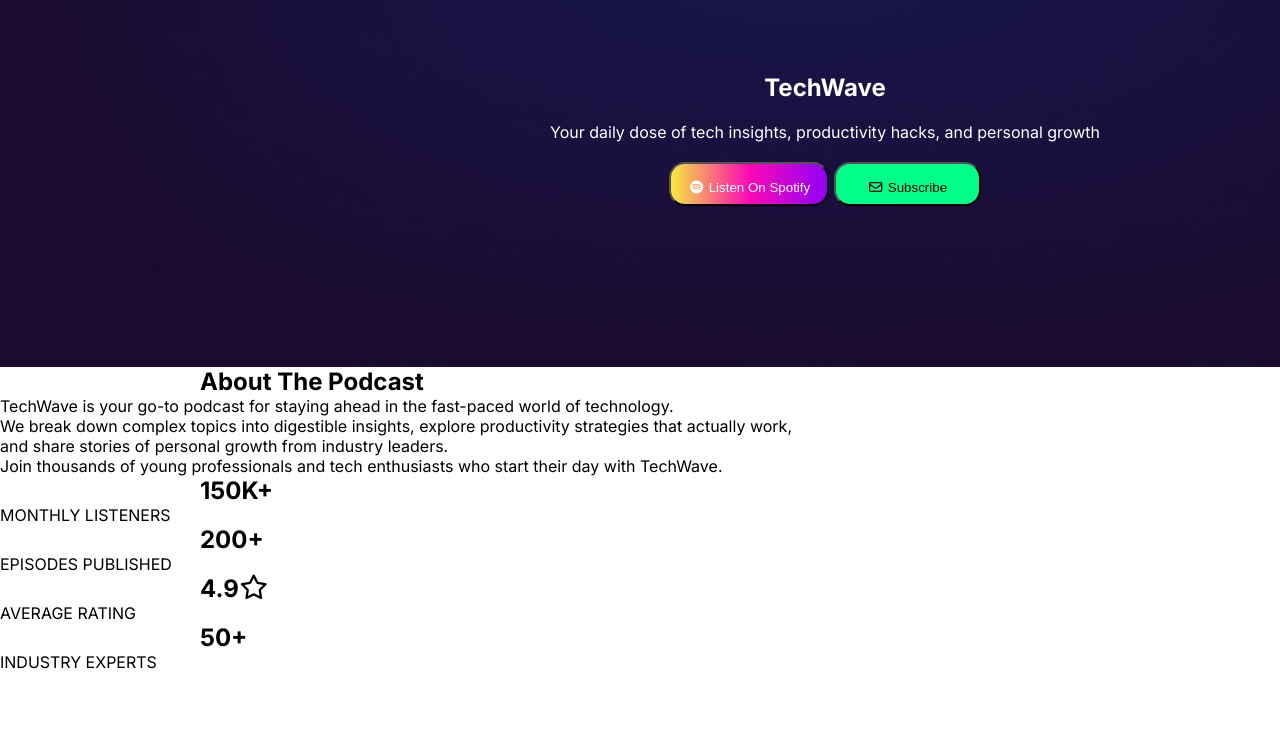
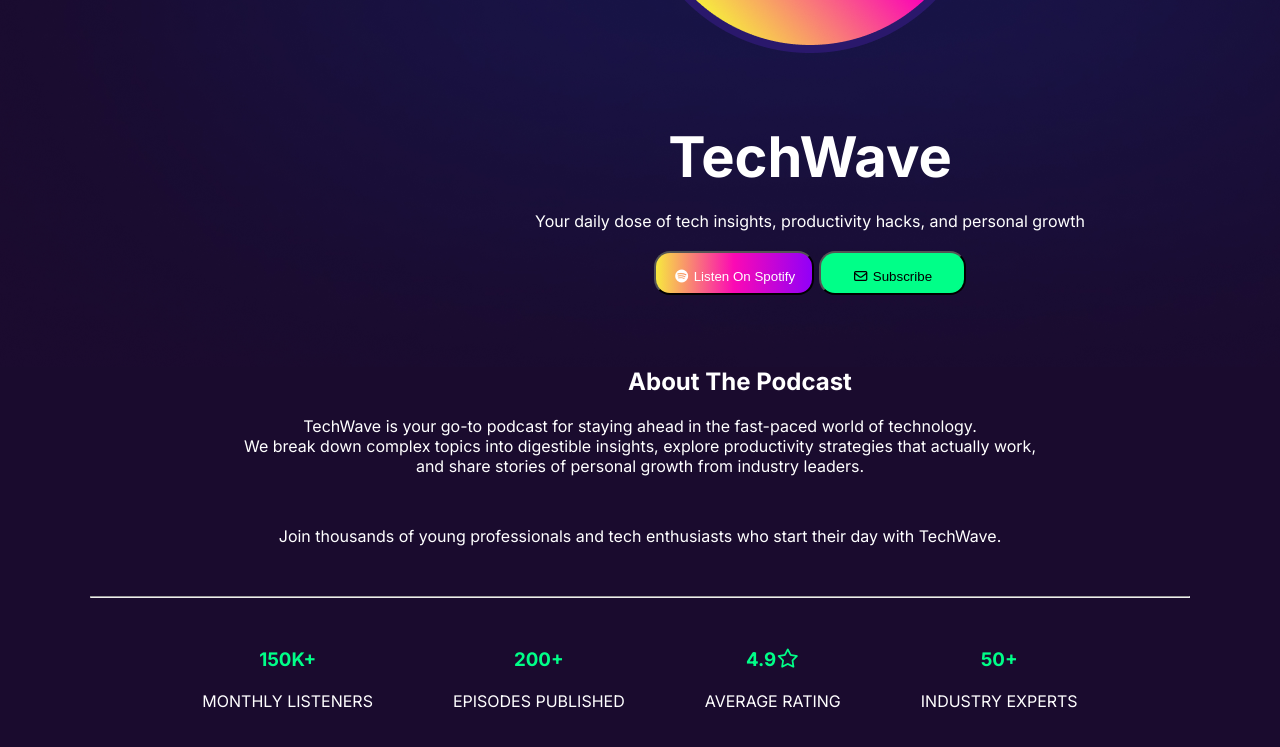
Before and after one commit to Ashraful193413/batch-13-assignment-02, a plain HTML site: page index.html in a window 1280 px wide. Shown: the part 477-1224 px from the top of the page. Before the commit the page ends 1149 px from the top, so only its background shows below. Drawn offline with Linux system fonts and the light colour scheme.

Commit message:
podcast section fully updated

```diff
--- a/index.html
+++ b/index.html
@@ -40,7 +40,7 @@
                 </div>
 
                 <div class="tech-wave-details">
-                    <h2 class="text-white padding">TechWave</h2>
+                    <h2 class="text-white padding extra-bold">TechWave</h2>
                     <p class="text-white padding">Your daily dose of tech insights, productivity hacks, and personal growth</p>
                     <button class="spotify-btn text-white"><i class="fa-brands fa-spotify"></i> Listen On Spotify</button>
                     <button class="subscribe-btn"><i class="fa-regular fa-envelope"></i> Subscribe</button>
@@ -52,36 +52,37 @@
 
     <main>
         <!-- podcast-sections start -->
-        <section class="podcast-container">
+        <section class="podcast-container bg-color">
             <div class="podcast-details">
-                <h1>About The Podcast</h1>
-                <p>TechWave is your go-to podcast for staying ahead in the fast-paced world of technology. <br>
+                <h1 class="text-white padding">About The Podcast</h1>
+                <p class="text-white m-bottom">TechWave is your go-to podcast for staying ahead in the fast-paced world of technology. <br>
                 We break down complex topics into digestible insights, explore productivity strategies that actually work, <br>
                 and share stories of personal growth from industry leaders.</p>
-                <p>Join thousands of young professionals and tech enthusiasts who start their day with TechWave.</p>
+                <p class="text-white m-bottom">Join thousands of young professionals and tech enthusiasts who start their day with TechWave.</p>
+
+                <hr class="m-bottom">
             </div>
 
-            <div class="podcast-card">
-                <div class="card">
-                    <h1>150K+</h1>
-                    <P>MONTHLY LISTENERS</P>
+        <!-- podcast-card start -->
+             <div class="podcast-card">
+                <div class="">
+                    <h3 class="primary-color padding">150K+</h3>
+                    <P class="text-white">MONTHLY LISTENERS</P>
                 </div>
-                <div>
-                    <h1>200+</h1>
-                    <P>EPISODES PUBLISHED</P>
+                <div class="">
+                    <h3 class="primary-color padding">200+</h3>
+                    <P class="text-white">EPISODES PUBLISHED</P>
                 </div>
-                <div>
-                    <h1>4.9<i class="fa-regular fa-star"></i></h1>
-                    <P>AVERAGE RATING</P>
+                <div class="">
+                    <h3 class="primary-color padding">4.9<i class="fa-regular fa-star"></i></h3>
+                    <P class="text-white">AVERAGE RATING</P>
                 </div>
-                <div>
-                    <h1>50+</h1>
-                    <P>INDUSTRY EXPERTS</P>
+                <div class="">
+                    <h3 class="primary-color padding">50+</h3>
+                    <P class="text-white">INDUSTRY EXPERTS</P>
                 </div>
-
             </div>
         </section>
-
     </main>
 </body>
 </html>
--- a/style.css
+++ b/style.css
@@ -15,11 +15,21 @@ body{
 .bg-color{
     background-color: rgba(26, 11, 46, 1);
 }
+.primary-color{
+    color: rgba(0, 255, 136, 1);
+}
 .text-white{
-    color: white;
+    color: #FFFFFF;
 }
 .padding{
     padding-bottom: 20px;
+}
+.m-bottom{
+    margin-bottom: 50px;
+}
+.extra-bold{
+    font-size: 3.5rem;
+    font-weight: bolder;
 }
 
 
@@ -62,26 +72,26 @@ ul li{
 .hero-circle-img{
     position: absolute;
     left: 635px;
-    top: 120px;
+    top: 180px;
 }
 .hero-microphone-img{
     position: absolute;
     left: 750px;
-    top: 200px;
+    top: 250px;
 }
 
 .hero-challange{
     position: absolute;
     left: 910px;
-    top: 160px;
+    top: 210px;
     background-color: rgba(0, 255, 136, 1);
     border-radius: 40px;
     padding: 10px 20px;
 }
 .tech-wave-details{
     position: absolute;
-    top: 550px;
-    left: 550px;
+    top: 600px;
+    left: 535px;
     width: 550px;
     height: 168px;
     text-align: center;
@@ -101,3 +111,22 @@ ul li{
     padding: 16px;
     border-radius: 16px;
 }
+.podcast-container{
+   height: 400px;
+}
+.podcast-details{
+    width: 1100px;
+    /* height: 220px; */
+    margin: 0 auto;
+    text-align: center;
+}
+.hr-style{
+    width: 1100px;
+}
+.podcast-card{
+    display: flex;
+    justify-content: center;
+    gap: 80px;
+    margin: 0 auto;
+    text-align: center;
+}
```
